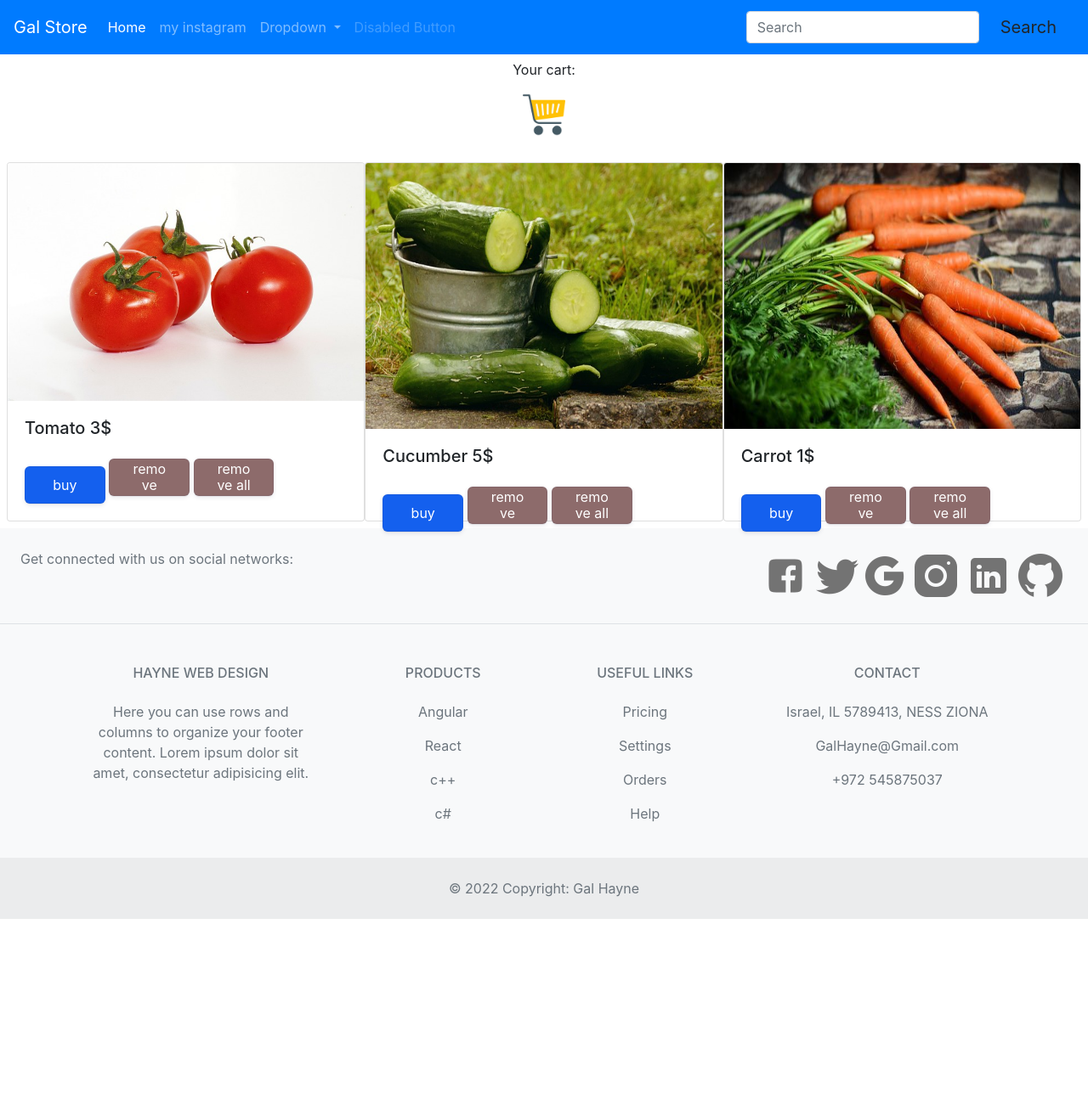
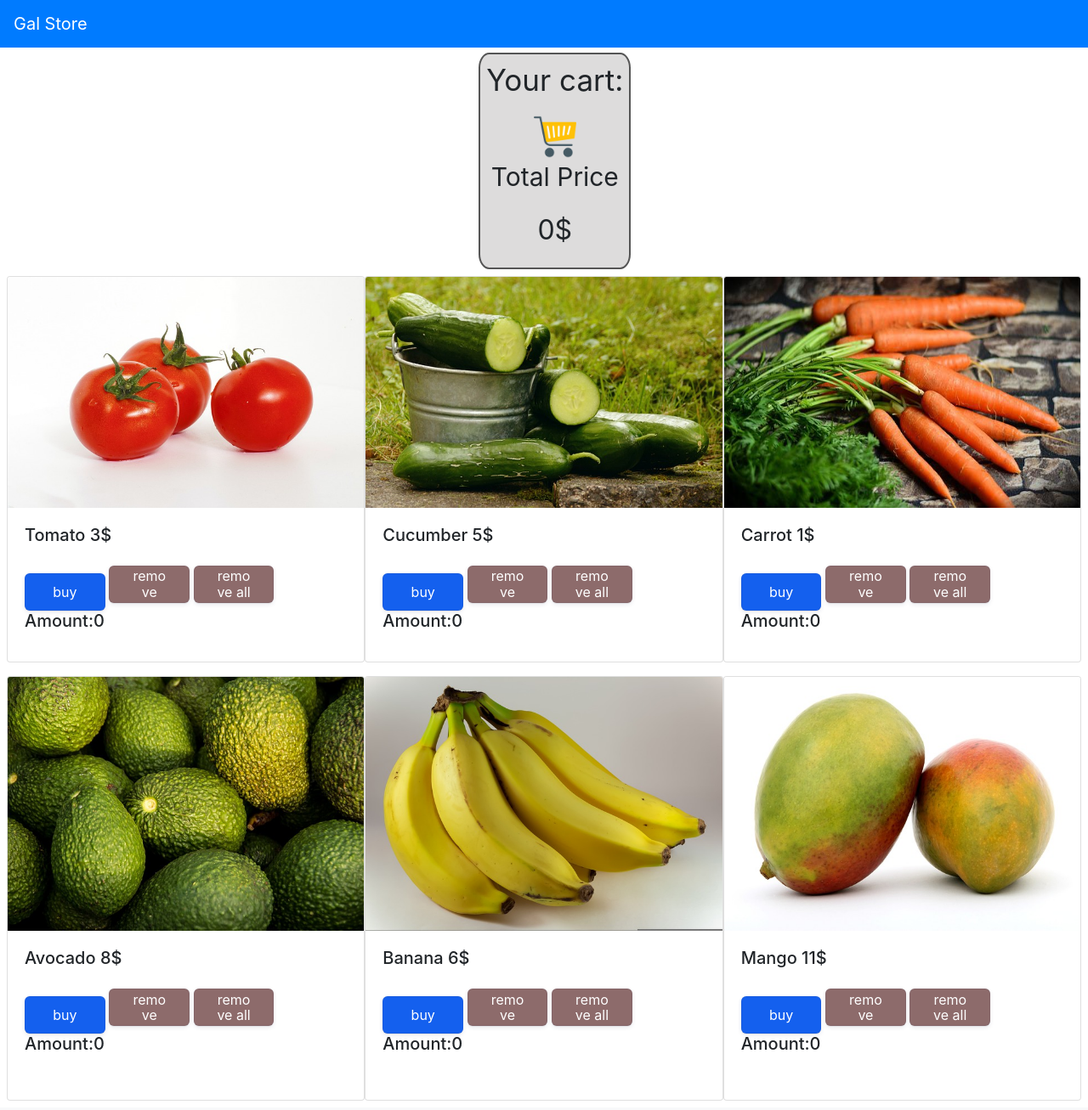
Before and after one commit to GalHayne/groceryStore, a plain HTML site: page index.html in a window 1280 px wide. Shown: the top 1307 px of the page at 85% size. Before the commit the page ends 1082 px from the top, so only its background shows below. Drawn offline with nearby package versions, Linux system fonts and the light colour scheme.

Commit message:
update more feature

```diff
--- a/index.html
+++ b/index.html
@@ -26,71 +26,29 @@
       >
         <span class="navbar-toggler-icon"></span>
       </button>
-
-      <div class="collapse navbar-collapse" id="navbarSupportedContent">
-        <ul class="navbar-nav mr-auto">
-          <li class="nav-item active">
-            <a class="nav-link" href="#"
-              >Home <span class="sr-only">(current)</span></a
-            >
-          </li>
-          <li class="nav-item">
-            <a
-              class="nav-link"
-              href="https://www.instagram.com/dudufaruk/?hl=en"
-              target="_blank"
-              >my instagram</a
-            >
-          </li>
-          <li class="nav-item dropdown">
-            <a
-              class="nav-link dropdown-toggle"
-              href="#"
-              id="navbarDropdown"
-              role="button"
-              data-toggle="dropdown"
-              aria-haspopup="true"
-              aria-expanded="false"
-            >
-              Dropdown
-            </a>
-            <div class="dropdown-menu" aria-labelledby="navbarDropdown">
-              <a class="dropdown-item" href="#">Action</a>
-              <a class="dropdown-item" href="#">Another action</a>
-              <div class="dropdown-divider"></div>
-              <a class="dropdown-item" href="#">Something else here</a>
-            </div>
-          </li>
-          <li class="nav-item">
-            <a class="nav-link disabled" href="#">Disabled Button</a>
-          </li>
-        </ul>
-        <form class="form-inline my-2 my-lg-0">
-          <input
-            class="form-control mr-sm-2"
-            type="search"
-            placeholder="Search"
-            aria-label="Search"
-          />
-          <button class="btn btn-lg test-btn mr-1" type="submit">Search</button>
-        </form>
-      </div>
     </nav>
 
     <!-- Header -->
 
     <!--body-->
 
-    <div style="text-align: center; padding: 0.5%" id="new">
-      <p>Your cart:</p>
-      <img style="height: 50px" src="carts.png" alt="carts" />
-      <p id="p4"></p>
-      <div id="showAll"></div>
+    <div class="test">
+      <div class="new" id="new">
+        <p style="font-size: 35px">Your cart:</p>
+        <img style="height: 50px" src="carts.png" alt="carts" />
+        <div id="showAll">
+          <p style="font-size: 30px">Total Price</p>
+          <p style="font-size: 32px" id="priceP">0$</p>
+        </div>
+      </div>
     </div>
+
+    <!-- <p style="text-align: center; font-size: 50px">tefsdgdsg</p> -->
 
     <div class="d-md-inline-flex p-2">
       <div class="card">
         <img
+          style="height: 60%"
           src="a-tomato-gd93159914_640.jpg"
           class="card-img-top"
           alt="Fissure in Sandstone"
@@ -114,12 +72,13 @@
           >
             remove all
           </button>
+          <h5 id="h0">Amount:0</h5>
         </div>
       </div>
 
       <div class="card">
         <img
-          style="height: 74.3%"
+          style="height: 60%"
           src="cucumbers-g07d171c04_640.jpg"
           class="card-img-top"
           alt="Fissure in Sandstone"
@@ -143,12 +102,13 @@
           >
             remove all
           </button>
+          <h5 id="h1">Amount:0</h5>
         </div>
       </div>
 
       <div class="card">
         <img
-          style="height: 74.3%"
+          style="height: 60%"
           src="carrots-gdaac0bb0d_640.jpg"
           class="card-img-top"
           alt="Fissure in Sandstone"
@@ -172,6 +132,99 @@
           >
             remove all
           </button>
+          <h5 id="h2">Amount:0</h5>
+        </div>
+      </div>
+    </div>
+
+    <div class="d-md-inline-flex p-2">
+      <div class="card">
+        <img
+          style="height: 60%"
+          src="avocados-g28cf328e6_640.jpg"
+          class="card-img-top"
+          alt="Fissure in Sandstone"
+        />
+        <div class="card-body">
+          <h5 class="card-title">Avocado 8$</h5>
+          <button class="button-9" onclick="addItem(3,8)">buy</button>
+          <button
+            class="button-10"
+            disabled
+            id="btn3-3"
+            onclick="removeItem(3,8,0)"
+          >
+            remove
+          </button>
+          <button
+            class="button-10"
+            disabled
+            id="btn3-4"
+            onclick="removeItem(3,8,1)"
+          >
+            remove all
+          </button>
+          <h5 id="h3">Amount:0</h5>
+        </div>
+      </div>
+
+      <div class="card">
+        <img
+          style="height: 60%"
+          src="banana-g5d5dc17f5_640.jpg"
+          class="card-img-top"
+          alt="Fissure in Sandstone"
+        />
+        <div class="card-body">
+          <h5 class="card-title">Banana 6$</h5>
+          <button class="button-9" onclick="addItem(4,6)">buy</button>
+          <button
+            class="button-10"
+            disabled
+            id="btn4-4"
+            onclick="removeItem(4,6,0)"
+          >
+            remove
+          </button>
+          <button
+            class="button-10"
+            disabled
+            id="btn4-5"
+            onclick="removeItem(4,6,1)"
+          >
+            remove all
+          </button>
+          <h5 id="h4">Amount:0</h5>
+        </div>
+      </div>
+
+      <div class="card">
+        <img
+          style="height: 60%"
+          src="food-gce1cca3f1_640.jpg"
+          class="card-img-top"
+          alt="Fissure in Sandstone"
+        />
+        <div class="card-body">
+          <h5 class="card-title">Mango 11$</h5>
+          <button class="button-9" onclick="addItem(5,11)">buy</button>
+          <button
+            class="button-10"
+            disabled
+            id="btn5-5"
+            onclick="removeItem(5,11,0)"
+          >
+            remove
+          </button>
+          <button
+            class="button-10"
+            disabled
+            id="btn5-6"
+            onclick="removeItem(5,11,1)"
+          >
+            remove all
+          </button>
+          <h5 id="h5">Amount:0</h5>
         </div>
       </div>
     </div>
--- a/script.js
+++ b/script.js
@@ -2,32 +2,54 @@ let carItems = {
   Tomatos: 0,
   Cucumber: 0,
   Carrot: 0,
+  Avocado: 0,
+  Banana: 0,
+  mango: 0,
   "Total Price": 0,
 };
 
-function showItems(index) {
+function showItems(index, price) {
   let current = "p" + (index + 1);
+  let amount = "h" + index;
   let priceIndex = Object.keys(carItems).length - 1;
   let totalPriceLocation = "p" + (priceIndex + 1);
 
   var elementExists = document.getElementById(current);
 
+  document.getElementById(amount).innerHTML =
+    "Amount: " + Object.values(carItems)[index];
+
   //Update New Object
-  document.getElementById("p4").innerHTML =
-    Object.keys(carItems)[priceIndex] +
-    ":" +
-    Object.values(carItems)[priceIndex];
+  document.getElementById("priceP").innerHTML =
+    Object.values(carItems)[priceIndex] + "$";
 
   if (elementExists) {
     document.getElementById(current).innerHTML =
-      Object.keys(carItems)[index] + ":" + Object.values(carItems)[index] + " ";
+      Object.keys(carItems)[index] +
+      ":" +
+      Object.values(carItems)[index] +
+      " x " +
+      price +
+      " = " +
+      Object.values(carItems)[index] * price +
+      "$" +
+      " ";
   } else {
     //Add New object
     var tag = document.createElement(current);
     tag.setAttribute("id", current);
+    tag.setAttribute("style", "font-size:20px");
 
     var text = document.createTextNode(
-      Object.keys(carItems)[index] + ":" + Object.values(carItems)[index] + " "
+      Object.keys(carItems)[index] +
+        ":" +
+        Object.values(carItems)[index] +
+        " x " +
+        price +
+        " = " +
+        Object.values(carItems)[index] * price +
+        "$" +
+        " "
     );
     tag.appendChild(text);
     var element = document.getElementById("showAll");
@@ -55,7 +77,7 @@ function addItem(index, price) {
     });
   }
   checkIfdisableRemoveBtn(index);
-  showItems(index);
+  showItems(index, price);
 }
 
 //delete value from carItem
@@ -74,12 +96,10 @@ function removeItem(index, price, removeAll) {
     });
   }
   checkIfdisableRemoveBtn(index);
-  showItems(index);
+  showItems(index, price);
 }
 
 function checkIfdisableRemoveBtn(index) {
-  "btn0-0";
-  "btn0-1";
   let disableBtn1 = "btn" + index + "-" + index;
   let disableBtn2 = "btn" + index + "-" + (index + 1);
   if (Object.values(carItems)[index] === 0) {
--- a/style.css
+++ b/style.css
@@ -92,3 +92,17 @@
     rgba(50, 50, 93, 0.2) 0 6px 15px 0, rgba(0, 0, 0, 0.1) 0 2px 2px 0,
     rgba(50, 151, 211, 0.3) 0 0 0 4px;
 }
+
+.new {
+  padding: 0.5%;
+  width: 25%;
+  background-color: #dddcdc;
+  text-align: center;
+  border-radius: 7%;
+  border: 2px solid #555;
+}
+
+.test {
+  margin-top: 0.5%;
+  margin-left: 44%;
+}
```
Also changed, not shown: avocados-g28cf328e6_640.jpg (added), banana-g5d5dc17f5_640.jpg (added), banana-gab502e0b8_640.jpg (added), food-gce1cca3f1_640.jpg (added).
